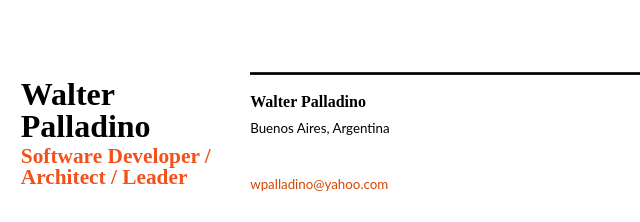
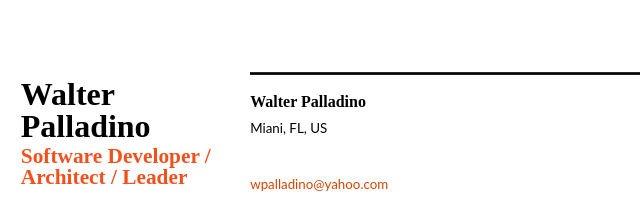
Before and after one commit to walterpalladino/walterpalladino.github.io, a plain HTML site: page index.html in a window 1280 px wide. Shown: the top 222 px of the page, 64-704 px from the left. Drawn offline with Linux system fonts and the light colour scheme; a web font is replaced by a local one.

Commit message:
Update index.html
Updated Address Information

```diff
--- a/index.html
+++ b/index.html
@@ -15,7 +15,7 @@
             <td class="c10" colspan="1" rowspan="1">
                <p class="c18"><span style="overflow: hidden; display: inline-block; margin: 0.00px 0.00px; border: 0.00px solid #000000; transform: rotate(0.00rad) translateZ(0px); -webkit-transform: rotate(0.00rad) translateZ(0px); width: 418.00px; height: 2.67px;"><img alt="" src="images/image1.png" style="width: 418.00px; height: 2.67px; margin-left: 0.00px; margin-top: 0.00px; transform: rotate(0.00rad) translateZ(0px); -webkit-transform: rotate(0.00rad) translateZ(0px);" title="horizontal line"></span></p>
                <h1 class="c33" id="h.lf5wiiqsu4ub"><span>Walter Palladino</span></h1>
-               <p class="c18"><span class="c8">Buenos Aires, Argentina</span></p>
+               <p class="c18"><span class="c8">Miani, FL, US</span></p>
                <p class="c18 c31"><span class="c8"></span></p>
                <p class="c31 c50"><span class="c12 c14"></span></p>
                <p class="c18"><span class="c12">wpalladino</span><span class="c12 c45 c26">@</span><span class="c12">yahoo</span><span class="c14 c12">.com</span></p>
```
